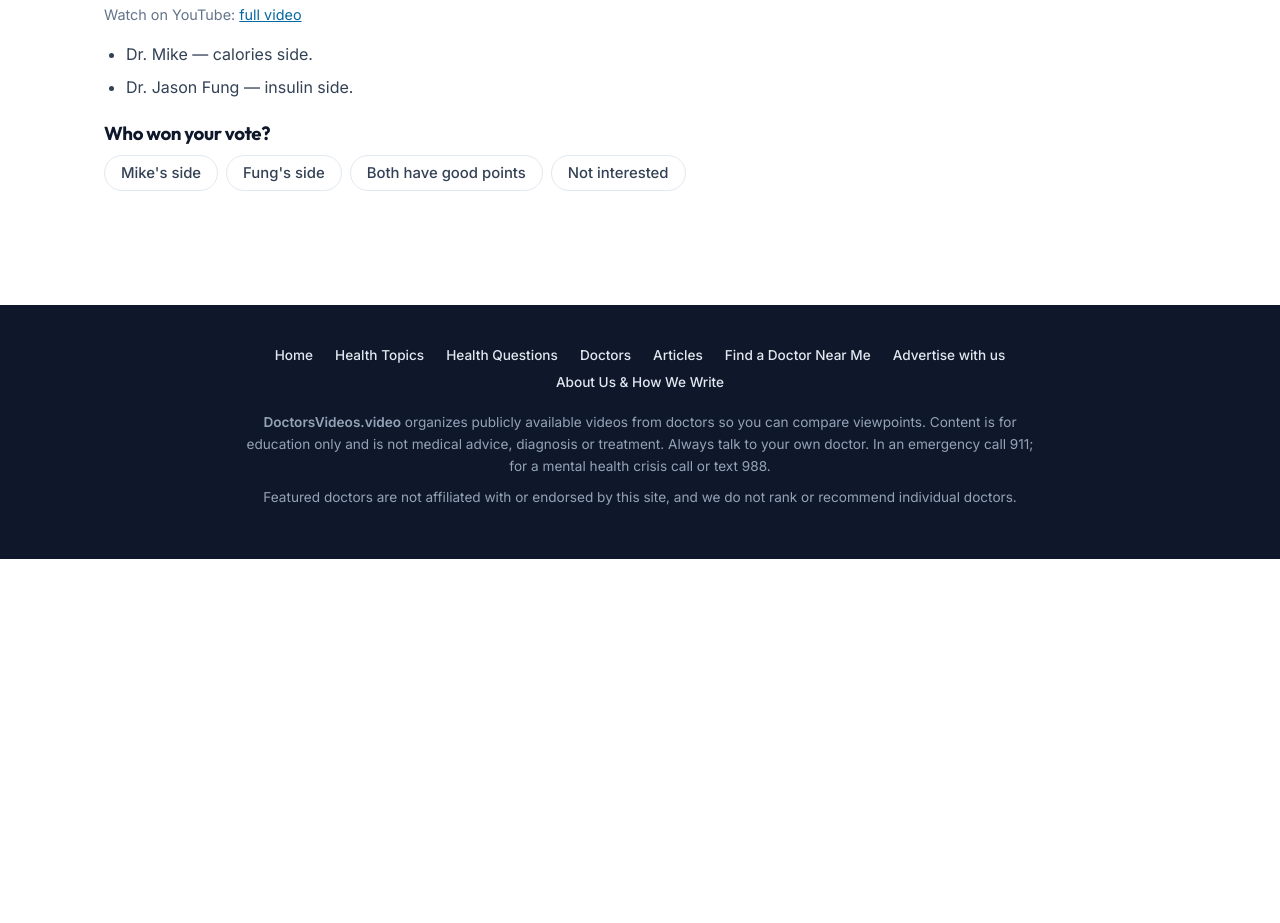
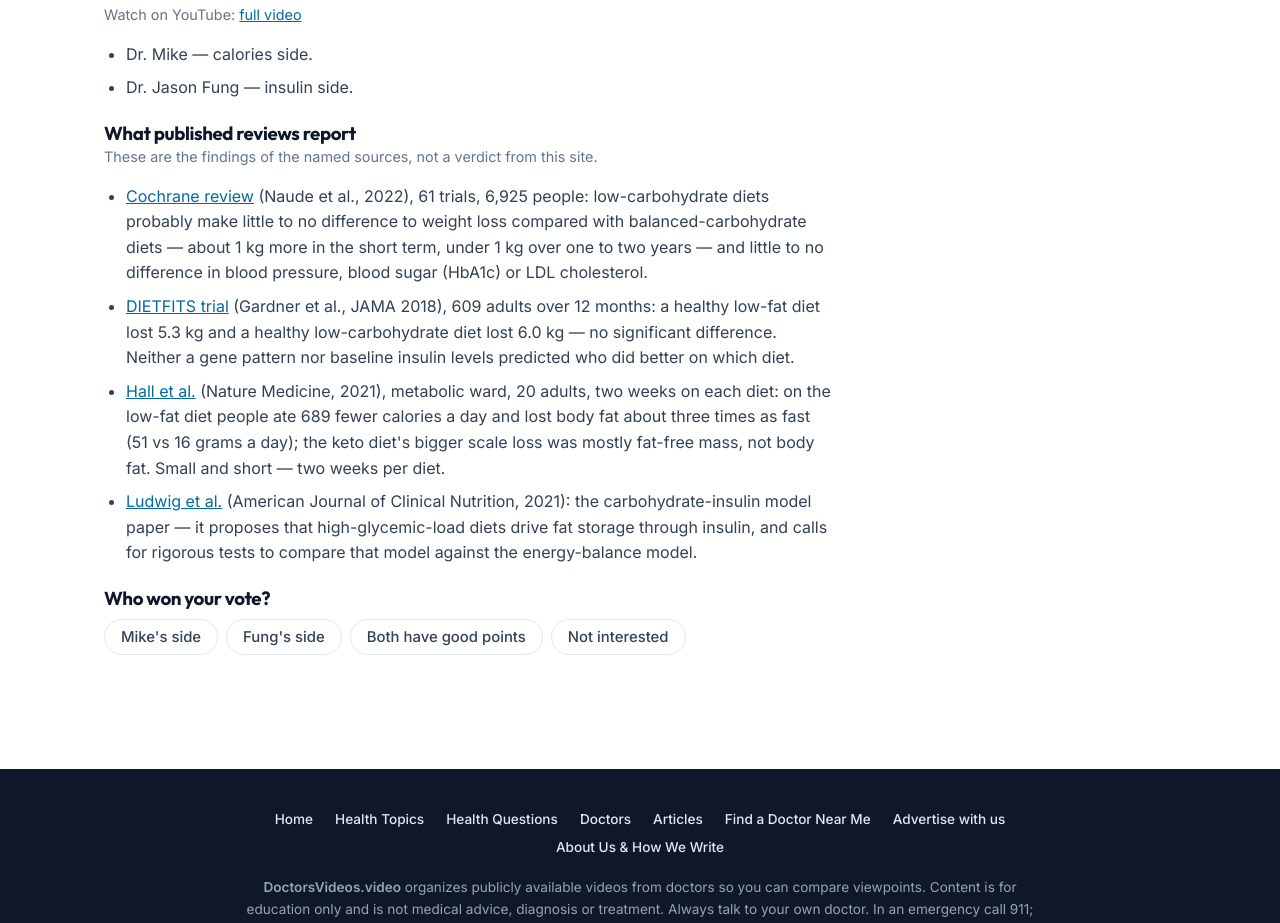
Before and after one commit to pofmac/dr-video-hub, a plain HTML site: page DoctorsVideos_App/debaters.html in a window 1280 px wide. Shown: the part 2297-3220 px from the top of the page. Before the commit the page ends 2856 px from the top, so only its background shows below. Drawn offline with nearby package versions, Linux system fonts and the light colour scheme; no server answers; a script that the page names is missing.

Commit message:
Debaters: add 'What published reviews report' to Calories vs Insulin
Co-Authored-By: Claude Opus 5.5 <noreply@anthropic.com>
Claude-Session: https://claude.ai/code/session_019UZz4wUgmz6CnM8fKfyHQh

```diff
--- a/DoctorsVideos_App/debaters.html
+++ b/DoctorsVideos_App/debaters.html
@@ -117,6 +117,14 @@
                         <li style="margin-bottom:8px">Dr. Mike — calories side.</li>
                         <li style="margin-bottom:8px">Dr. Jason Fung — insulin side.</li>
                     </ul>
+                    <h3 style="margin-top:22px">What published reviews report</h3>
+                    <p class="section-note">These are the findings of the named sources, not a verdict from this site.</p>
+                    <ul style="padding-left:22px;color:var(--ink-soft)">
+                        <li style="margin-bottom:8px"><a href="https://www.cochranelibrary.com/cdsr/doi/10.1002/14651858.CD013334.pub2/full" target="_blank" rel="noopener" style="color:var(--brand-dark)">Cochrane review</a> (Naude et al., 2022), 61 trials, 6,925 people: low-carbohydrate diets probably make little to no difference to weight loss compared with balanced-carbohydrate diets — about 1 kg more in the short term, under 1 kg over one to two years — and little to no difference in blood pressure, blood sugar (HbA1c) or LDL cholesterol.</li>
+                        <li style="margin-bottom:8px"><a href="https://pubmed.ncbi.nlm.nih.gov/29466592/" target="_blank" rel="noopener" style="color:var(--brand-dark)">DIETFITS trial</a> (Gardner et al., JAMA 2018), 609 adults over 12 months: a healthy low-fat diet lost 5.3 kg and a healthy low-carbohydrate diet lost 6.0 kg — no significant difference. Neither a gene pattern nor baseline insulin levels predicted who did better on which diet.</li>
+                        <li style="margin-bottom:8px"><a href="https://doi.org/10.1038/s41591-020-01209-1" target="_blank" rel="noopener" style="color:var(--brand-dark)">Hall et al.</a> (Nature Medicine, 2021), metabolic ward, 20 adults, two weeks on each diet: on the low-fat diet people ate 689 fewer calories a day and lost body fat about three times as fast (51 vs 16 grams a day); the keto diet's bigger scale loss was mostly fat-free mass, not body fat. Small and short — two weeks per diet.</li>
+                        <li style="margin-bottom:8px"><a href="https://pmc.ncbi.nlm.nih.gov/articles/PMC8634575/" target="_blank" rel="noopener" style="color:var(--brand-dark)">Ludwig et al.</a> (American Journal of Clinical Nutrition, 2021): the carbohydrate-insulin model paper — it proposes that high-glycemic-load diets drive fat storage through insulin, and calls for rigorous tests to compare that model against the energy-balance model.</li>
+                    </ul>
                     <h3 style="margin-top:22px">Who won your vote?</h3>
                     <div class="topic-chips topic-chips-left debate-vote" data-debate="calories-vs-insulin" style="margin-top:10px"><button class="topic-chip" type="button" data-vote="Mike&#x27;s side" aria-pressed="false">Mike's side</button><button class="topic-chip" type="button" data-vote="Fung&#x27;s side" aria-pressed="false">Fung's side</button><button class="topic-chip" type="button" data-vote="Both have good points" aria-pressed="false">Both have good points</button><button class="topic-chip" type="button" data-vote="Not interested" aria-pressed="false">Not interested</button></div>
                     <p class="section-note debate-vote-status" aria-live="polite" style="margin-top:10px"></p>
```
